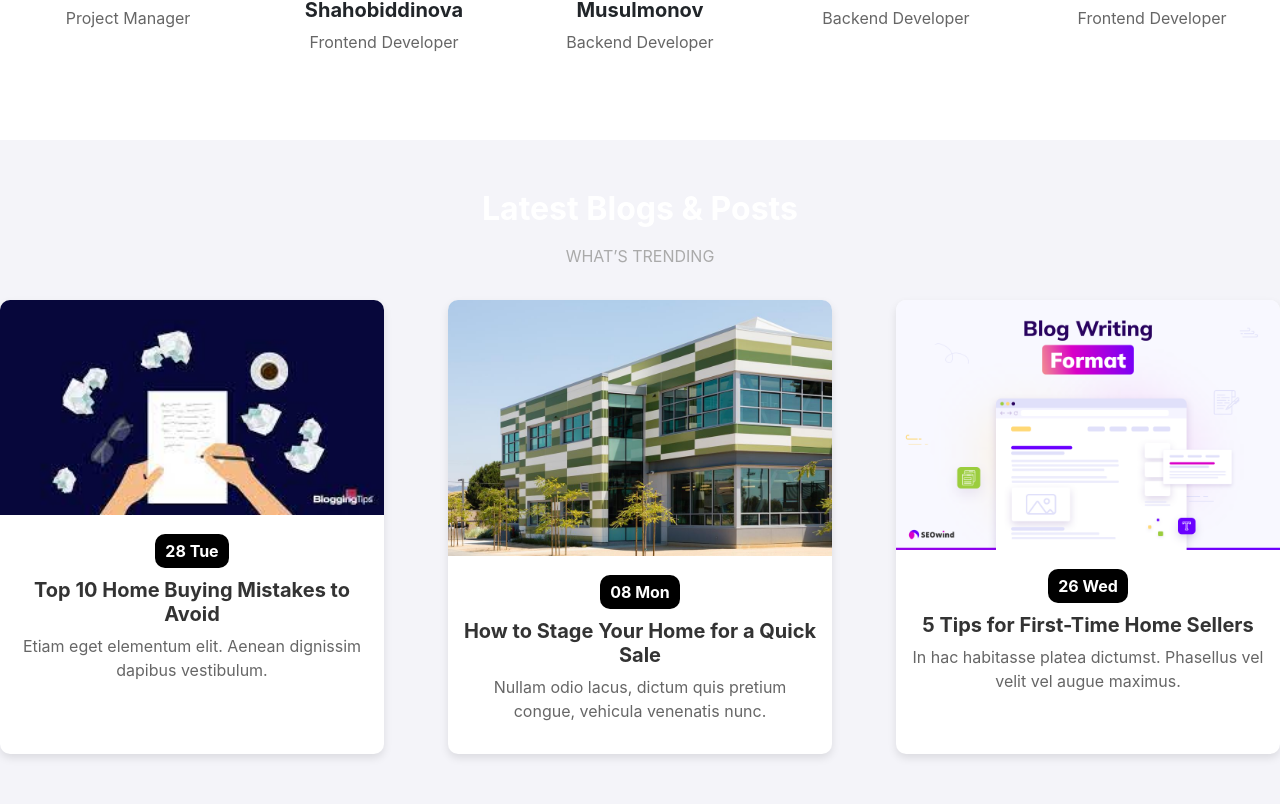
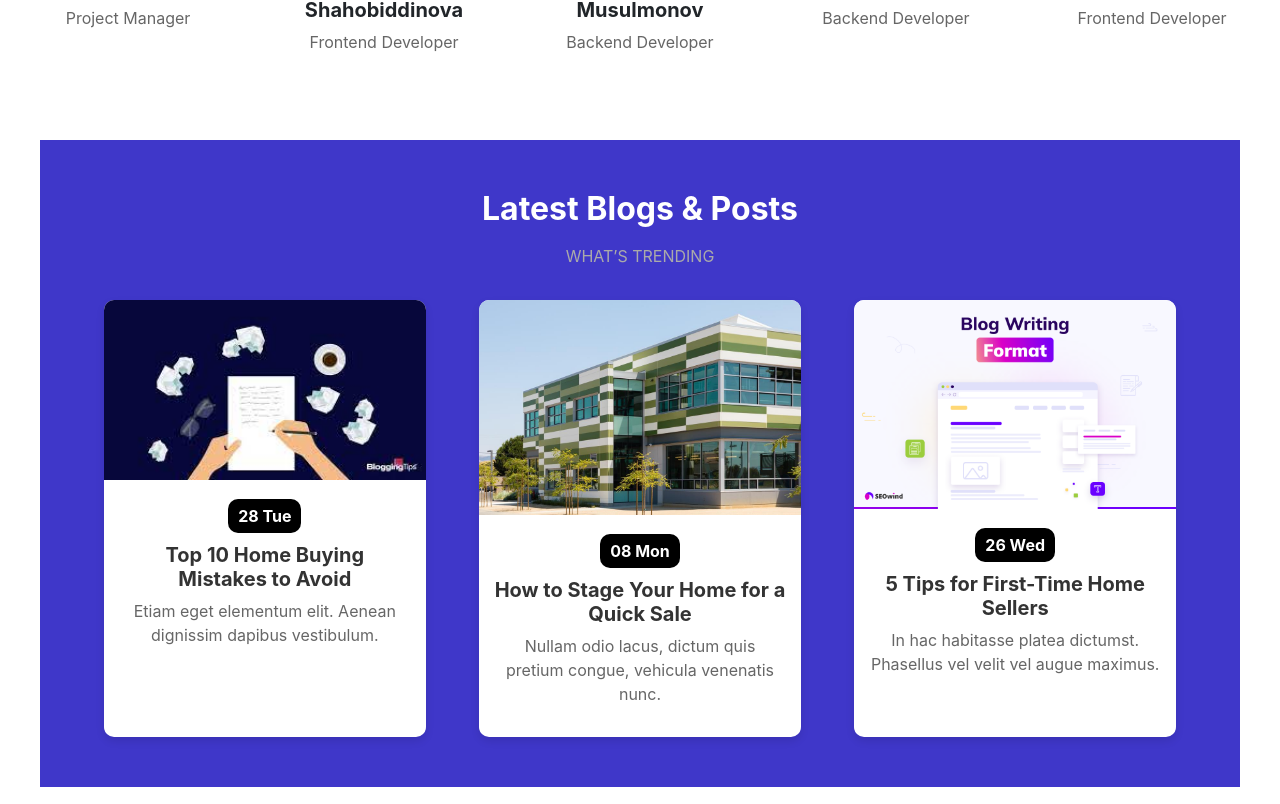
Before and after one commit to Ozodastudent/DBteam_project, a React (Create React App) app: page / in a window 1280 px wide. Shown: the part 4859-5663 px from the top of the page. Built offline with nearby package versions, Linux system fonts and the light colour scheme.

Commit message:
Update home.css

```diff
--- a/src/pages/home/home.css
+++ b/src/pages/home/home.css
@@ -503,8 +503,10 @@ button.active {
 /*blog post section*/
 .latest_blogs_section {
     text-align: center;
-    padding: 50px 0;
-    background-color: #f4f4f9; /* adjust the color as per your design */
+    padding: 50px 5%; /* This adds padding to the top and bottom, and 5% of the width of the container to the left and right */
+    background-color: #3f37c9; /* adjust the color as per your design */
+    margin: auto; /* this centers the section if it has a max-width */
+    max-width: 1200px; /* you can adjust this value to match your design */
 }
 
 .blogs_header .blogs_title {
@@ -567,12 +569,24 @@ button.active {
 
 /* Responsive design adjustments */
 @media (max-width: 768px) {
+    .latest_blogs_section {
+        padding: 50px 10px; /* increase padding for smaller screens */
+    }
+
     .blog_posts_grid {
         flex-direction: column;
         align-items: center;
     }
+
     .blog_post {
-        width: 80%;
+        width: 90%; /* Adjust the width for mobile view to give more space */
         margin-bottom: 2rem;
     }
 }
+
+/* Further responsiveness for very small screens */
+@media (max-width: 480px) {
+    .latest_blogs_section {
+        padding: 50px 20px; /* even more padding for very small screens */
+    }
+}
```
